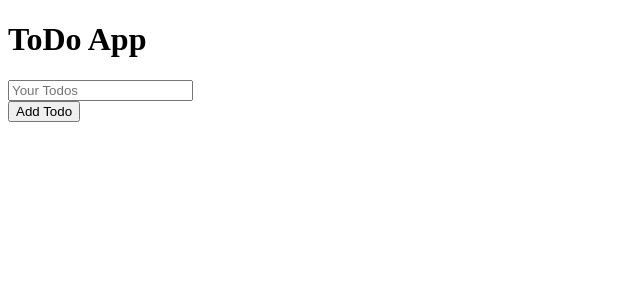
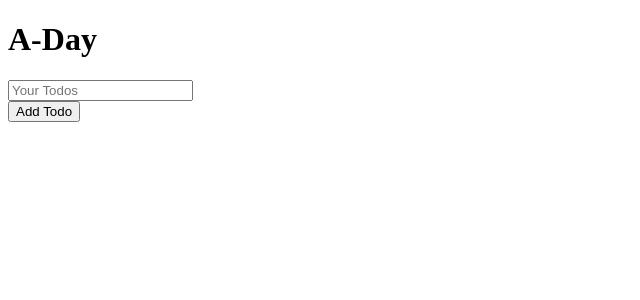
Before and after one commit to toshi-toma/todo-app-react, a React app: page / in a window 1280 px wide. Shown: the top 300 px of the page, without its empty margins (0-640 px from the left). Built offline with nearby package versions, Linux system fonts and the light colour scheme.

Commit message:
change title

```diff
--- a/public/index.html
+++ b/public/index.html
@@ -4,7 +4,7 @@
 <head>
   <meta charset="UTF-8">
   <meta name="viewport" content="width=device-width, initial-scale=1.0">
-  <title>todo-app-react</title>
+  <title>a-day</title>
 </head>
 
 <body>
--- a/src/Header.tsx
+++ b/src/Header.tsx
@@ -3,7 +3,10 @@ import styled from "styled-components";
 
 import InputForm from "./Form/InputForm";
 
-const Head = styled.header``;
+const Head = styled.header`
+  background-color: #fff;
+  color: #000;
+`;
 
 const H1 = styled.h1``;
 
@@ -14,7 +17,7 @@ interface Props {
 
 const Header: FC<Props> = ({ onChange, inputText }) => (
   <Head>
-    <H1>ToDo App</H1>
+    <H1>A-Day</H1>
     <InputForm onChange={onChange} placeholder="Your Todos" value={inputText} />
   </Head>
 );
```
